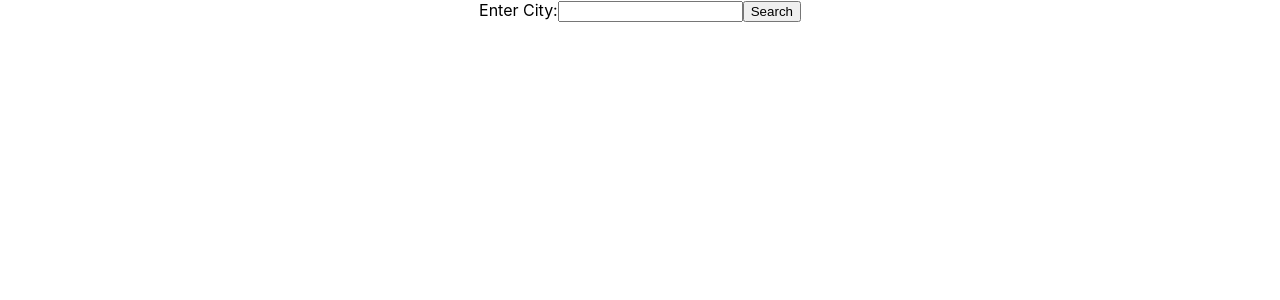
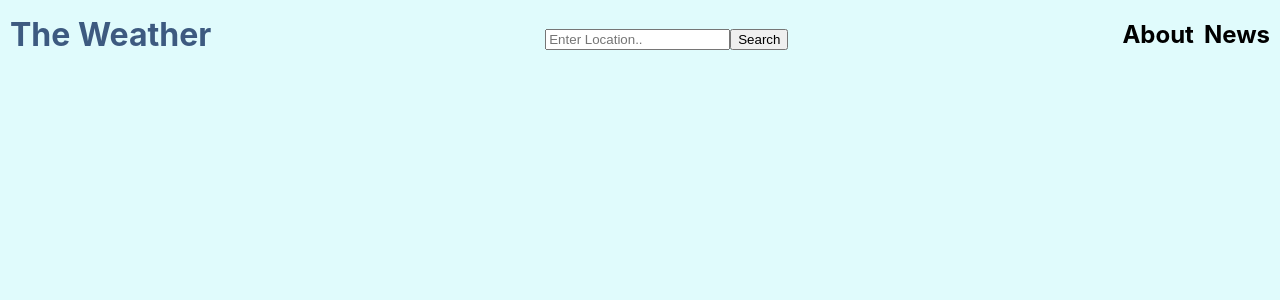
Before and after one commit to IvanRoussev/weatherApp, a React (Create React App) app: page / in a window 1280 px wide. Shown: the top 300 px of the page. Built offline with nearby package versions, Linux system fonts and the light colour scheme.

Commit message:
made some changes with the styling :)

```diff
--- a/package.json
+++ b/package.json
@@ -3,12 +3,14 @@
   "version": "0.1.0",
   "private": true,
   "dependencies": {
+    "@react-icons/all-files": "^4.1.0",
     "@testing-library/jest-dom": "^5.16.5",
     "@testing-library/react": "^13.4.0",
     "@testing-library/user-event": "^13.5.0",
     "axios": "^1.4.0",
     "react": "^18.2.0",
     "react-dom": "^18.2.0",
+    "react-icons": "^4.8.0",
     "react-scripts": "5.0.1",
     "web-vitals": "^2.1.4"
   },
--- a/src/App.css
+++ b/src/App.css
@@ -1,3 +1,49 @@
+html {
+  background-color: #e0fbfc;
+}
+
 .App {
   text-align: center;
 }
+
+.title {
+  color: #3d5a80;
+  margin: 0;
+}
+
+.city-name {
+  color: #293241;
+}
+
+.city-timestamp {
+  color: #ee6c4d;
+}
+
+* {
+  box-sizing: border-box;
+}
+
+.topnav {
+  display: flex;
+  align-items: center;
+  justify-content: space-between;
+  margin: 0 10px 0px 10px;
+}
+
+.header {
+  display: flex;
+  align-items: center;
+}
+
+.searchbar {
+  padding-top: 10px;
+}
+
+.container {
+  display: flex;
+  align-content: space-between;
+}
+
+.news {
+  padding-left: 10px;
+}
--- a/src/App.js
+++ b/src/App.js
@@ -2,9 +2,13 @@ import './App.css';
 import { useState } from 'react';
 import axios from 'axios';
 import SearchCity from './components/SearchCity';
+import ShowCityinfo from './components/ShowCityInfo';
+// import Header from './components/Header';
 
 function App() {
   const [data, setData] = useState([]);
+
+  console.log(data);
 
   const fetchdata = async (city, days) => {
     const params = {
@@ -19,15 +23,29 @@ function App() {
       );
       setData(response.data);
     } catch (error) {
-      console.log(error);
+      // console.log(error);
       return null;
     }
   };
 
-  console.log(data);
+  // useEffect(() => {
+  //   fetchdata('vancouver', '1');
+  // }, []);
+
+  // function renderCity() {
+  //   if (data.length === 0) {
+  //     return <ShowCityinfo cityData={data['location'] || ''} />;
+  //   } else {
+  //     return;
+  //   }
+  // }
+
+  // console.log(data);
   return (
     <div className='App'>
+      {/* <Header /> */}
       <SearchCity fetchdata={fetchdata} />
+      <ShowCityinfo cityData={data['location'] || ''} />
     </div>
   );
 }
--- /dev/null
+++ b/src/components/Header.js
@@ -0,0 +1,9 @@
+// function Header() {
+//   return (
+//     <div className='header'>
+//       <h1 className='title'>The Weather</h1>
+//     </div>
+//   );
+// }
+
+// export default Header;
--- a/src/components/SearchCity.js
+++ b/src/components/SearchCity.js
@@ -13,12 +13,28 @@ function SearchCity({ fetchdata }) {
   };
 
   return (
-    <div>
-      <form onSubmit={handleSubmit}>
-        <label>Enter City:</label>
-        <input className='input' value={city} onChange={handleChange} />
-        <button>Search</button>
-      </form>
+    <div class='topnav'>
+      <div className='header'>
+        <h1 className='title'>The Weather</h1>
+      </div>
+
+      <div className='searchbar'>
+        <form onSubmit={handleSubmit}>
+          <input
+            name='search'
+            className='input'
+            placeholder='Enter Location..'
+            value={city}
+            onChange={handleChange}
+          />
+          <button type='submit'>Search</button>
+        </form>
+      </div>
+
+      <div class='container'>
+        <h2 className='about'>About</h2>
+        <h2 className='news'>News</h2>
+      </div>
     </div>
   );
 }
--- /dev/null
+++ b/src/components/ShowCityInfo.js
@@ -0,0 +1,18 @@
+function ShowCityinfo({ cityData }) {
+  console.log(cityData);
+
+  if (cityData === '') {
+    return;
+  } else {
+    return (
+      <div>
+        <h2 className='city-name'>
+          {cityData.name}, {cityData.region}
+        </h2>
+        <h3 className='city-timestamp'>{cityData.localtime}</h3>
+      </div>
+    );
+  }
+}
+
+export default ShowCityinfo;
```
Also changed, not shown: src/api.js (deleted, +0 -18 lines), 1 other file (tests, documents, lock files or other folders).
